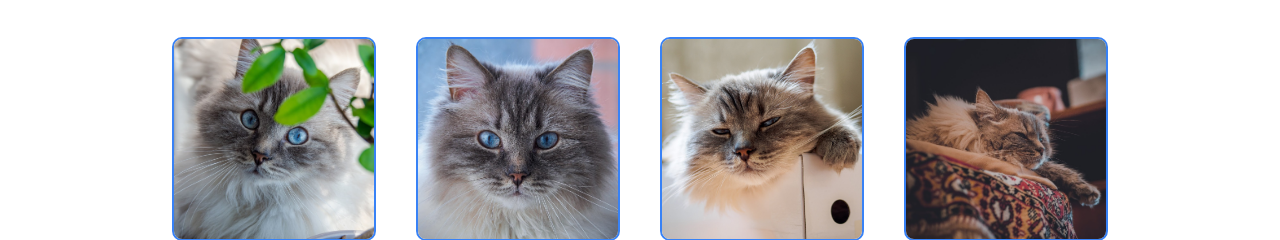
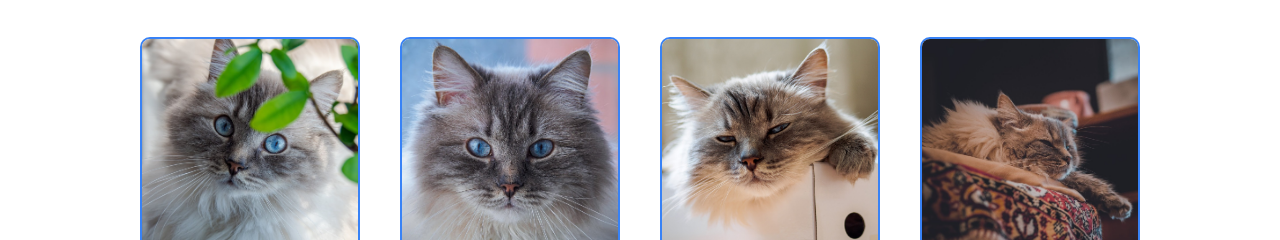
Before and after one commit to artlp/odin-landing-page, a plain HTML site: page index.html in a window 1280 px wide. Shown: the part 560-800 px from the top of the page. Drawn offline with Linux system fonts and the light colour scheme.

Commit message:
enlarge photos by 16px

```diff
--- a/style.css
+++ b/style.css
@@ -92,9 +92,9 @@ h1 {
 .fact > img {
     border:2px solid #3882F6;
     border-radius: 10px;
-    height: 200px;
+    height: 216px;
     object-fit: cover;
-    width: 200px
+    width: 216px;
 }
 .fact > figcaption {
     max-width: 20ch;
```
